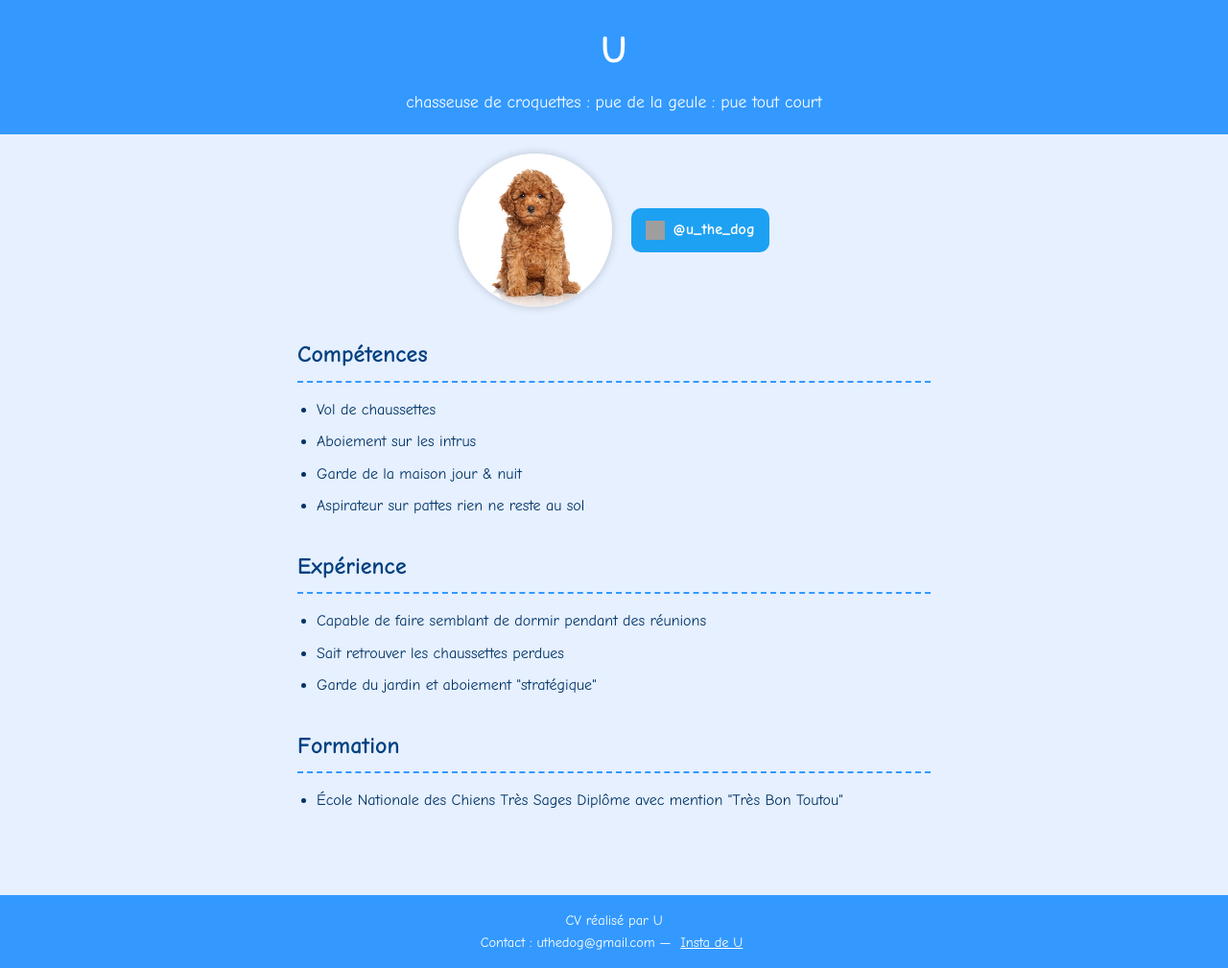
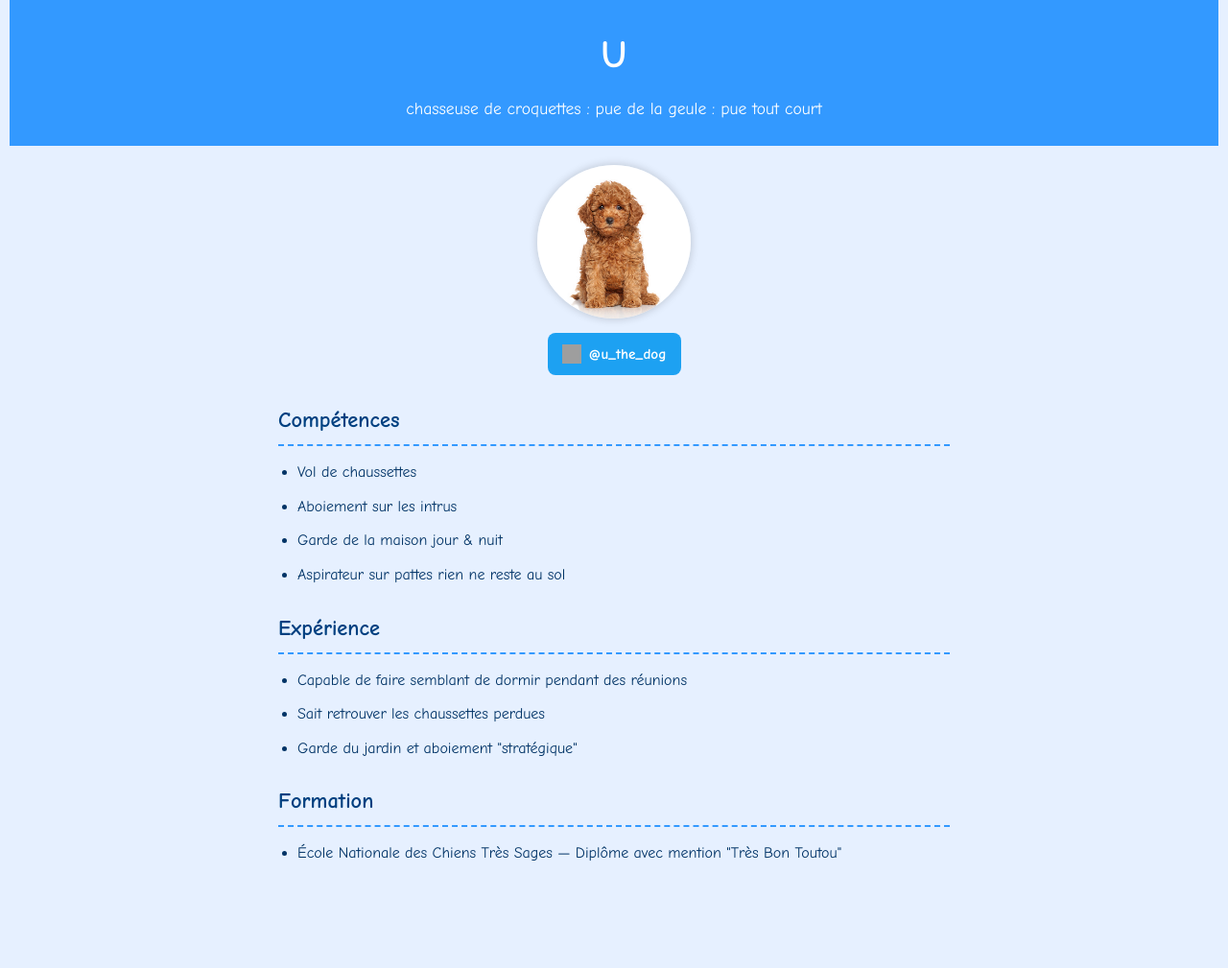
Before and after one commit to xansa676/uthedog, a plain HTML site: page uthedog.html in a window 1280 px wide. Shown: the whole page at 96% size. After the commit the page ends 948 px from the top, so only its background shows below. Drawn offline with Linux system fonts and the light colour scheme; grey boxes are pictures that could not be loaded.

Commit message:
Update uthedog.html

```diff
--- a/uthedog.html
+++ b/uthedog.html
@@ -5,72 +5,75 @@
   <meta name="viewport" content="width=device-width, initial-scale=1.0">
   <title>CV de U</title>
   <style>
+    * {
+      box-sizing: border-box;
+      margin: 0;
+      padding: 0;
+    }
+
     body {
-      font-family: 'Comic Sans MS', cursive, sans-serif; /* Added sans-serif as fallback */
+      font-family: 'Comic Sans MS', cursive, sans-serif;
       background-color: #e6f0ff;
       color: #003366;
-      margin: 0;
-      padding: 0;
-      line-height: 1.6; /* Improved readability */
-      -webkit-text-size-adjust: 100%; /* Prevent text zoom on orientation change */
-      box-sizing: border-box; /* Global box-sizing for consistent layout */
-    }
-    *, *::before, *::after {
-      box-sizing: inherit; /* Inherit box-sizing */
+      line-height: 1.6;
+      padding: 0 10px;
     }
 
     header {
       background-color: #3399ff;
       text-align: center;
-      padding: 20px 15px; /* Adjust padding for smaller screens */
+      padding: 25px 15px;
       color: white;
     }
+
     header h1 {
-      font-size: 2em; /* Slightly smaller for mobile */
-      margin: 0 0 8px; /* Adjusted margin */
+      font-size: 2em;
+      margin-bottom: 10px;
     }
+
     header p {
-      font-size: 1em; /* Adjusted size */
-      margin: 0;
+      font-size: 1em;
     }
 
     .container {
-      padding: 20px 15px; /* Consistent horizontal padding */
       max-width: 700px;
       margin: auto;
+      padding: 20px 0;
     }
 
     .photo-container {
       display: flex;
-      flex-direction: column; /* Stack elements vertically by default */
-      align-items: center; /* Center items horizontally */
-      gap: 20px;
+      flex-direction: column;
+      align-items: center;
+      gap: 15px;
       margin-bottom: 30px;
     }
+
     .photo {
-      width: 120px; /* Optimal size for mobile */
-      height: 120px; /* Make it a perfect circle */
-      object-fit: cover; /* Ensures image covers the area without distortion */
+      width: 120px;
+      height: 120px;
+      object-fit: cover;
       border-radius: 50%;
       box-shadow: 0 0 10px rgba(0,0,0,0.2);
     }
+
     .insta-link {
-      display: flex;
+      display: inline-flex;
       align-items: center;
       background-color: #1da1f2;
       padding: 10px 15px;
-      border-radius: 10px;
+      border-radius: 8px;
       color: white;
       text-decoration: none;
       font-weight: bold;
       transition: background-color 0.3s;
-      font-size: 0.95em; /* Slightly smaller for mobile */
-      width: fit-content; /* Only take necessary width */
-      white-space: nowrap; /* Prevent wrapping */
+      font-size: 0.95em;
     }
+
     .insta-link:hover {
       background-color: #0077cc;
     }
+
     .insta-icon {
       width: 20px;
       height: 20px;
@@ -80,107 +83,55 @@
     section {
       margin-bottom: 25px;
     }
+
     h2 {
       color: #004080;
       border-bottom: 2px dashed #3399ff;
-      font-size: 1.3em; /* Adjusted for mobile readability */
-      padding-bottom: 8px; /* More padding for dashed line */
-      margin-top: 30px; /* Good spacing between sections */
-      margin-bottom: 15px; /* Spacing below heading */
-    }
-    ul {
-      padding-left: 20px; /* Standard list indent */
-      font-size: 0.95em; /* Slightly smaller font for lists */
-      line-height: 1.6;
-      list-style-type: disc; /* Ensure bullet points */
-    }
-    ul li {
-      margin-bottom: 8px; /* Spacing between list items */
+      font-size: 1.2em;
+      padding-bottom: 6px;
+      margin-bottom: 15px;
     }
 
-    /* Form (if you decide to add one later, this styling is ready) */
-    form {
-      background-color: #dbeeff;
-      padding: 20px;
-      border-radius: 10px;
-      box-shadow: 0 0 10px rgba(0,0,0,0.1);
-      margin-top: 30px; /* Spacing from previous section */
+    ul {
+      padding-left: 20px;
+      font-size: 0.95em;
     }
-    label {
-      display: block;
-      margin: 10px 0 5px;
-      font-weight: bold;
-    }
-    input, textarea {
-      width: 100%;
-      padding: 10px;
-      border-radius: 8px;
-      border: 1px solid #66aaff;
-      margin-bottom: 15px;
-      font-size: 1em; /* Consistent font size */
-    }
-    button {
-      background-color: #3399ff;
-      color: white;
-      border: none;
-      padding: 12px 20px; /* Larger tap target */
-      font-size: 1em;
-      border-radius: 8px;
-      cursor: pointer;
-      width: 100%; /* Full width button for easy tapping on mobile */
-      transition: background-color 0.3s ease;
-    }
-    button:hover {
-      background-color: #007acc;
+
+    ul li {
+      margin-bottom: 10px;
     }
 
     footer {
       background-color: #3399ff;
       text-align: center;
-      padding: 15px;
-      font-size: 0.85em; /* Smaller font for footer */
+      padding: 15px 10px;
+      font-size: 0.85em;
       color: white;
-      margin-top: 40px; /* More space from content */
+      margin-top: 40px;
     }
+
     footer a {
       color: white;
       text-decoration: underline;
-      padding: 0 5px; /* Small padding around links */
     }
 
-    /* Media queries for larger screens (desktop layout) */
+    /* Responsive styles */
     @media (min-width: 768px) {
       header h1 {
-        font-size: 2.5em; /* Larger on desktop */
+        font-size: 2.5em;
       }
       header p {
         font-size: 1.1em;
       }
-      .container {
-        padding: 20px; /* Standard padding */
-      }
-      .photo-container {
-        flex-direction: row; /* Side-by-side on desktop */
-        justify-content: center;
-      }
       .photo {
-        width: 160px; /* Larger photo on desktop */
+        width: 160px;
         height: 160px;
       }
-      .insta-link {
-        font-size: 1em; /* Standard size */
-      }
       h2 {
-        font-size: 1.5em; /* Larger on desktop */
+        font-size: 1.4em;
       }
       ul {
-        font-size: 1em; /* Standard font size */
-      }
-      button {
-        width: auto; /* Button size adjusts to content */
-      }
-      footer {
-        font-size: 0.9em; /* Standard footer font */
+        font-size: 1em;
       }
     }
   </style>
@@ -193,7 +144,6 @@
 </header>
 
 <div class="container">
-
   <div class="photo-container">
     <img class="photo" src="chien.png" alt="Photo de U">
     <a href="https://www.instagram.com/u_the_dog?igsh=cW5lODNrcHB3a2pu" target="_blank" class="insta-link">
@@ -224,17 +174,4 @@
   <section>
     <h2>Formation</h2>
     <ul>
-      <li>École Nationale des Chiens Très Sages Diplôme avec mention "Très Bon Toutou"</li>
-    </ul>
-  </section>
-
-</div>
-
-<footer>
-  CV réalisé par U<br>
-  Contact : uthedog@gmail.com —
-  <a href="https://www.instagram.com/u_the_dog?igsh=cW5lODNrcHB3a2pu" target="_blank">Insta de U</a>
-</footer>
-
-</body>
-</html>
+      <li>École Nationale des Chiens Très Sages — Diplôme avec mention "Très Bon Toutou"</li>
```
